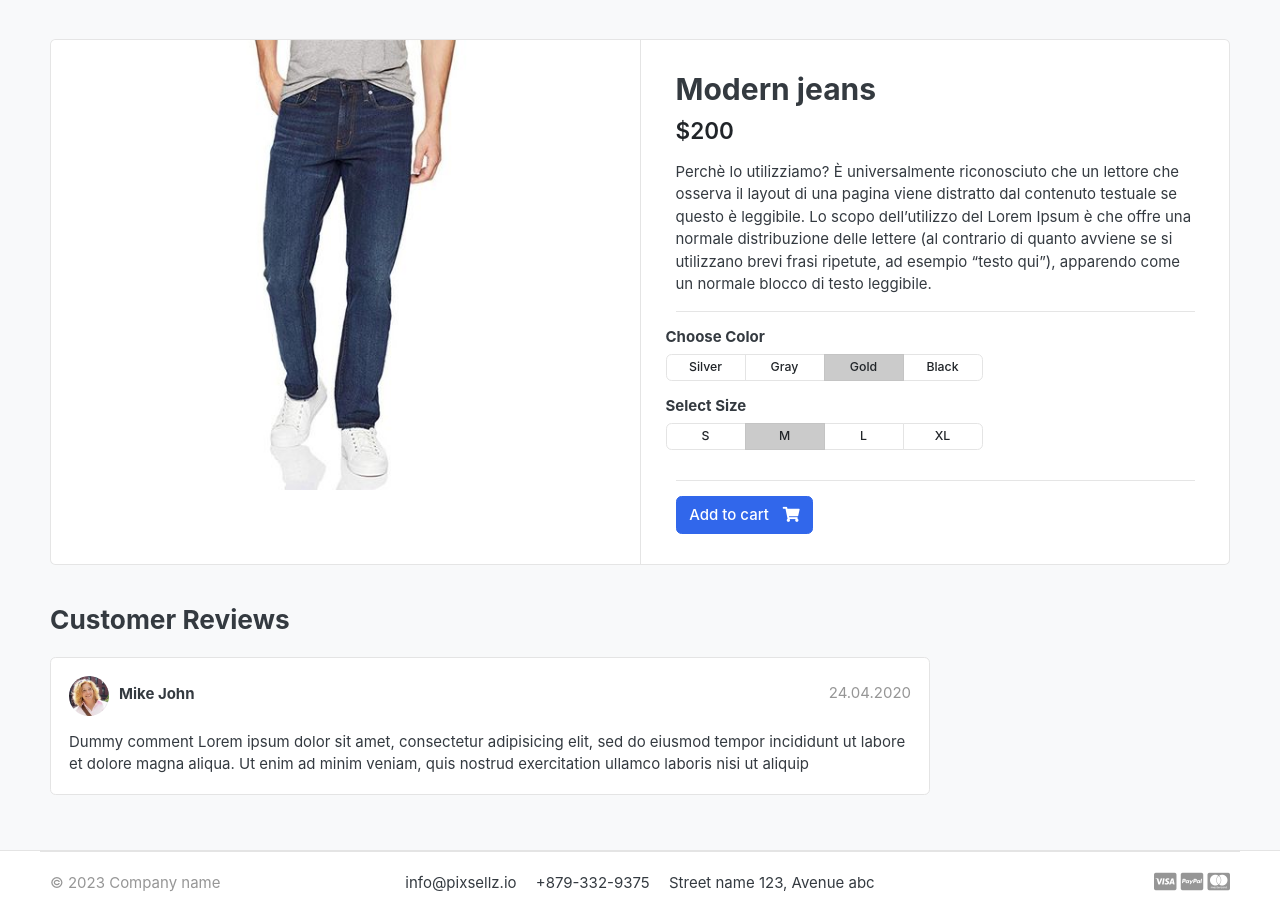
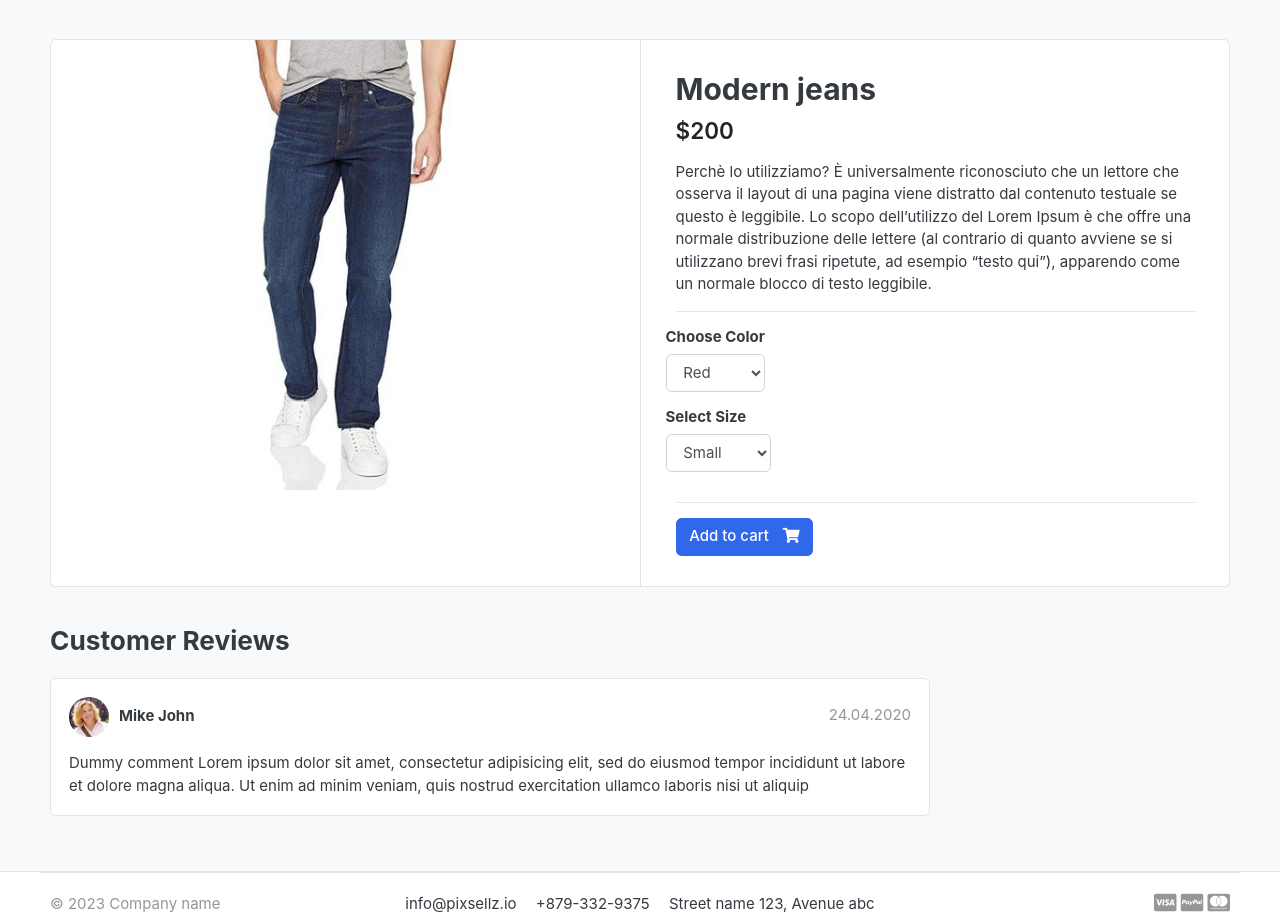
Before and after one commit to iamkonrad/django_eshop, a Django app: a page that uses django_eshop/templates/store/product_detail.html in a window 1280 px wide. Shown: the part 119-1031 px from the top of the page. Run offline with Django 4.2, Linux system fonts and the light colour scheme; data comes from the database, SQL or seed files in the repository; some libraries are stand-ins or nearby versions; some web fonts are replaced.

Commit message:
PRODUCT VARIATION 1. SIZE AND COLOR HANDLING (BACKEND) + DROPDOWN MENUS (FRONTEND)
In carts app views inside add_cart function adding 2 variables: "color" and "size" responsible for handling the request sent using get method via browser (using the dropdown menus added to product_detail.html); In product_detail.html wrapping article class object inside a form with url set to add_cart, putting Add to cart element wrapped inside a button instead of <a> element; adding a dropdown menu for Choose Color and Size instead of statically
placed div elements

```diff
--- a/django_eshop/carts/views.py
+++ b/django_eshop/carts/views.py
@@ -12,6 +12,9 @@ def _cart_id(request):
     return cart
 
 def add_cart (request, product_id):
+    color = request.GET['color']                                                                                        #passed from dropdown-menu in product_detail
+    size = request.GET['size']
+
     product = Product.objects.get(id=product_id)                                                                        #fetching the product
     try:
         cart=Cart.objects.get(cart_id=_cart_id(request))                                                                #retrieving the cart based on the present session id
--- a/django_eshop/templates/store/product_detail.html
+++ b/django_eshop/templates/store/product_detail.html
@@ -19,6 +19,8 @@
 </article> <!-- gallery-wrap .end// -->
 		</aside>
 		<main class="col-md-6 border-left">
+
+            <form action= "{%url 'add_cart' single_product.id %}">
 <article class="content-body">
 
 <h2 class="title">{{ single_product.product_name }}</h2>
@@ -34,40 +36,22 @@
 	<div class="row">
 		<div class="item-option-select">
 			<h6>Choose Color</h6>
-			<div class="btn-group btn-group-sm btn-group-toggle" data-toggle="buttons">
-			  <label class="btn btn-light">
-			    <input type="radio" name="radio_color"> Silver
-			  </label>
-			  <label class="btn btn-light">
-			    <input type="radio" name="radio_color" > Gray
-			  </label>
-			  <label class="btn btn-light active">
-			    <input type="radio" name="radio_color checked"> Gold
-			  </label>
-			  <label class="btn btn-light">
-			    <input type="radio" name="radio_color"> Black
-			  </label>
+			    <select name="color" class="form-control">
+                    <option value="small">Red</option>
+                     <option value="medium">Yellow</option>
+                     <option value="large">Green</option>
+                </select>
 			</div>
-		</div>
 	</div> <!-- row.// -->
 	<div class="row">
 		<div class="item-option-select">
 			<h6>Select Size</h6>
-			<div class="btn-group btn-group-sm btn-group-toggle" data-toggle="buttons">
-			  <label class="btn btn-light">
-			    <input type="radio" name="radio_color"> S
-			  </label>
-			  <label class="btn btn-light active">
-			    <input type="radio" name="radio_color" checked> M
-			  </label>
-			  <label class="btn btn-light">
-			    <input type="radio" name="radio_color"> L
-			  </label>
-			  <label class="btn btn-light">
-			    <input type="radio" name="radio_color"> XL
-			  </label>
+                <select name="size" class="form-control">
+                    <option value="small">Small</option>
+                     <option value="medium">Medium</option>
+                     <option value="large">Large</option>
+                </select>
 			</div>
-		</div>
 	</div> <!-- row.// -->
 	<hr>
     {% if single_product.stock <= 0 %}
@@ -78,10 +62,11 @@
           <a href="{%  url 'cart'%}" class="btn  btn-outline-primary"> <span class="text">View Cart</span> <i class="fas fa-eye"></i></a>
 
         {% else %}
-          <a href="{% url 'add_cart' single_product.id %}" class="btn  btn-primary"> <span class="text">Add to cart</span> <i class="fas fa-shopping-cart"></i></a>
+          <button type = "submit" class="btn  btn-primary"> <span class="text">Add to cart</span> <i class="fas fa-shopping-cart"></i></button>
         {% endif %}
     {% endif %}
 </article> <!-- product-info-aside .// -->
+</form>
 		</main> <!-- col.// -->
 	</div> <!-- row.// -->
 </div> <!-- card.// -->
```
